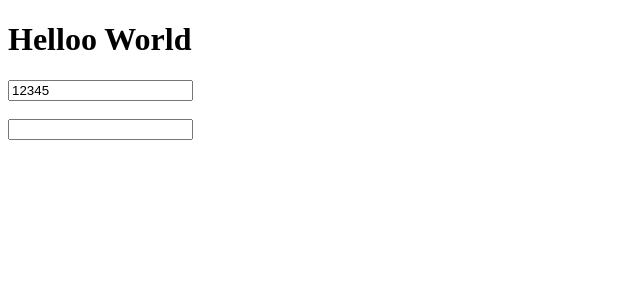
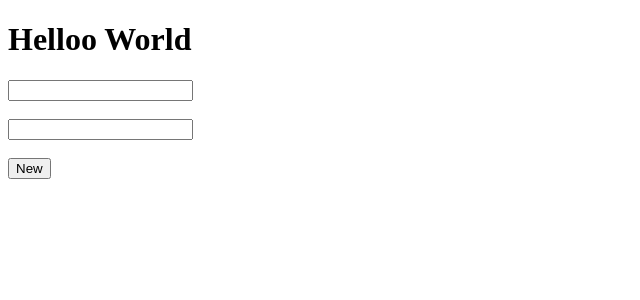
Before and after one commit to weskeiser/Typing-Game, a React (Create React App) app: page / in a window 1280 px wide. Shown: the top 300 px of the page, without its empty margins (0-640 px from the left). Built offline with nearby package versions, Linux system fonts and the light colour scheme.

Commit message:
progress backup

```diff
--- a/src/App.tsx
+++ b/src/App.tsx
@@ -2,33 +2,54 @@ import React, { useState, useEffect } from 'react';
 import './styles/App.css';
 
 import TextInput from './modules/TextInput/TextInput';
-import Display from './modules/taskDisplay/taskDisplay';
+import TaskDisplay from './modules/TaskDisplay/TaskDisplay';
+import NewTaskButton from './modules/NewTaskButton/NewTaskButton';
 
-const tempValue = '12345';
+const tempValue = [1, 2, 3, 4, 5];
 
 function App() {
   const [displayText, setDisplayText] = useState('');
   const [textInputValue, setTextInputValue] = useState('');
 
-  // useEffect(() => {
-  //   setDisplayText(textInputValue);
-  // });
+  useEffect(() => {
+    displayText == textInputValue ? console.log('win') : console.log('not yet');
+  }, [textInputValue]);
 
   const handleTextInput = (e) => {
     setTextInputValue(e.target.value);
-    setDisplayText(e.target.value);
   };
+
+  const handleNewTaskButton = (e) => {
+    const getRandomCharacter = () => {
+      return tempValue[Math.floor(Math.random() * tempValue.length)];
+    };
+
+    let newTask = '';
+    for (let i = 0; i < 8; i++) {
+      console.log('ho');
+      newTask += getRandomCharacter();
+    }
+
+    setDisplayText(newTask);
+  };
+
+  // const randomCharacter = () => {
+  //   const newTask = tempValue[Math.floor(Math.random() * tempValue.length)];
+  // };
 
   return (
     <>
       <h1>Helloo World</h1>
-      <Display currentTask={tempValue} />
+      <TaskDisplay currentTask={displayText} />
       <br />
       <br />
       <TextInput
         valueState={textInputValue}
         handleTextInput={handleTextInput}
       />
+      <br />
+      <br />
+      <NewTaskButton onClick={handleNewTaskButton} />
     </>
   );
 }
--- /dev/null
+++ b/src/modules/NewTaskButton/NewTaskButton.tsx
@@ -0,0 +1,5 @@
+const NewTaskButton = (props) => {
+  return <button onClick={props.onClick}>New</button>;
+};
+
+export default NewTaskButton;
```
